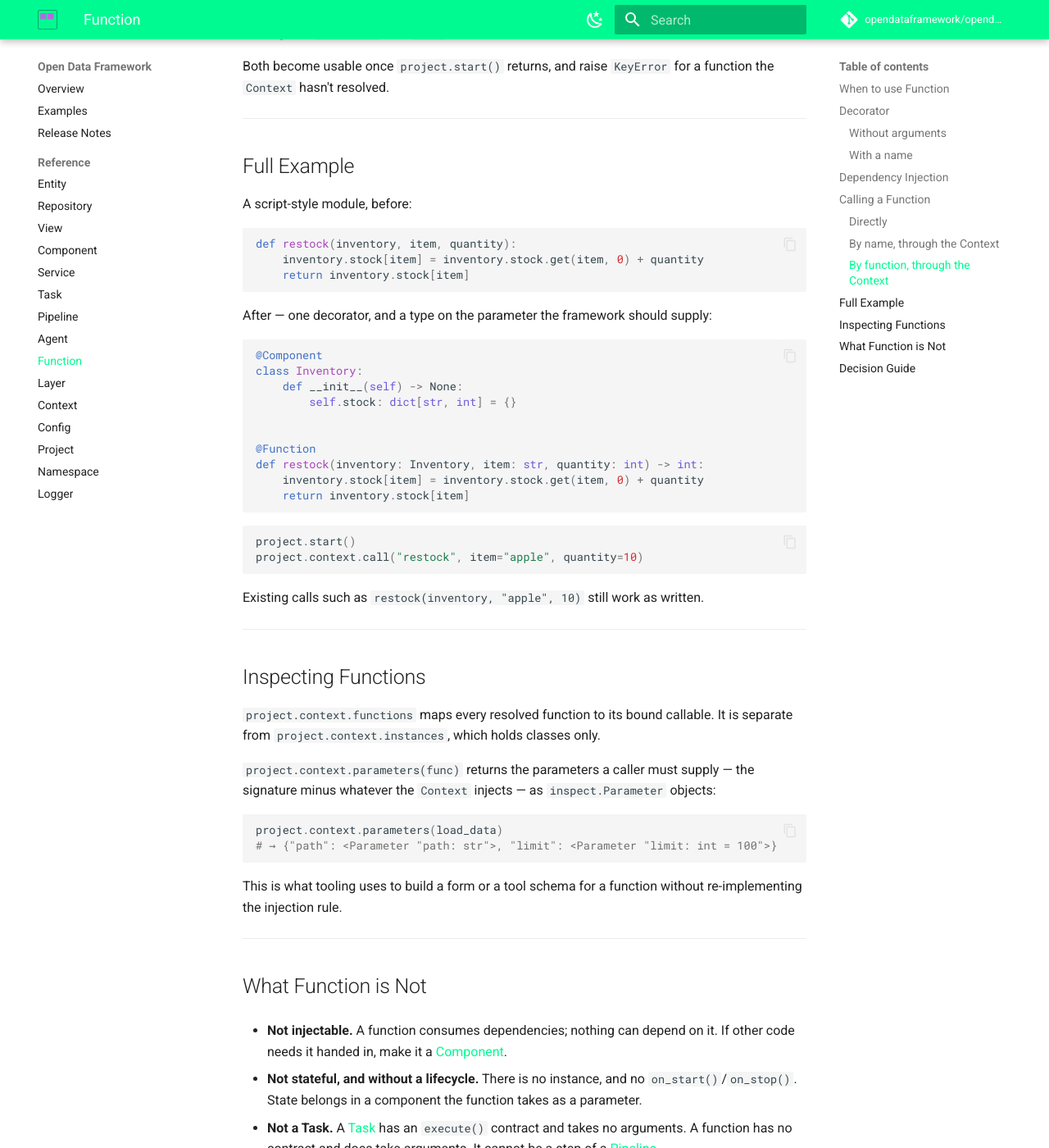
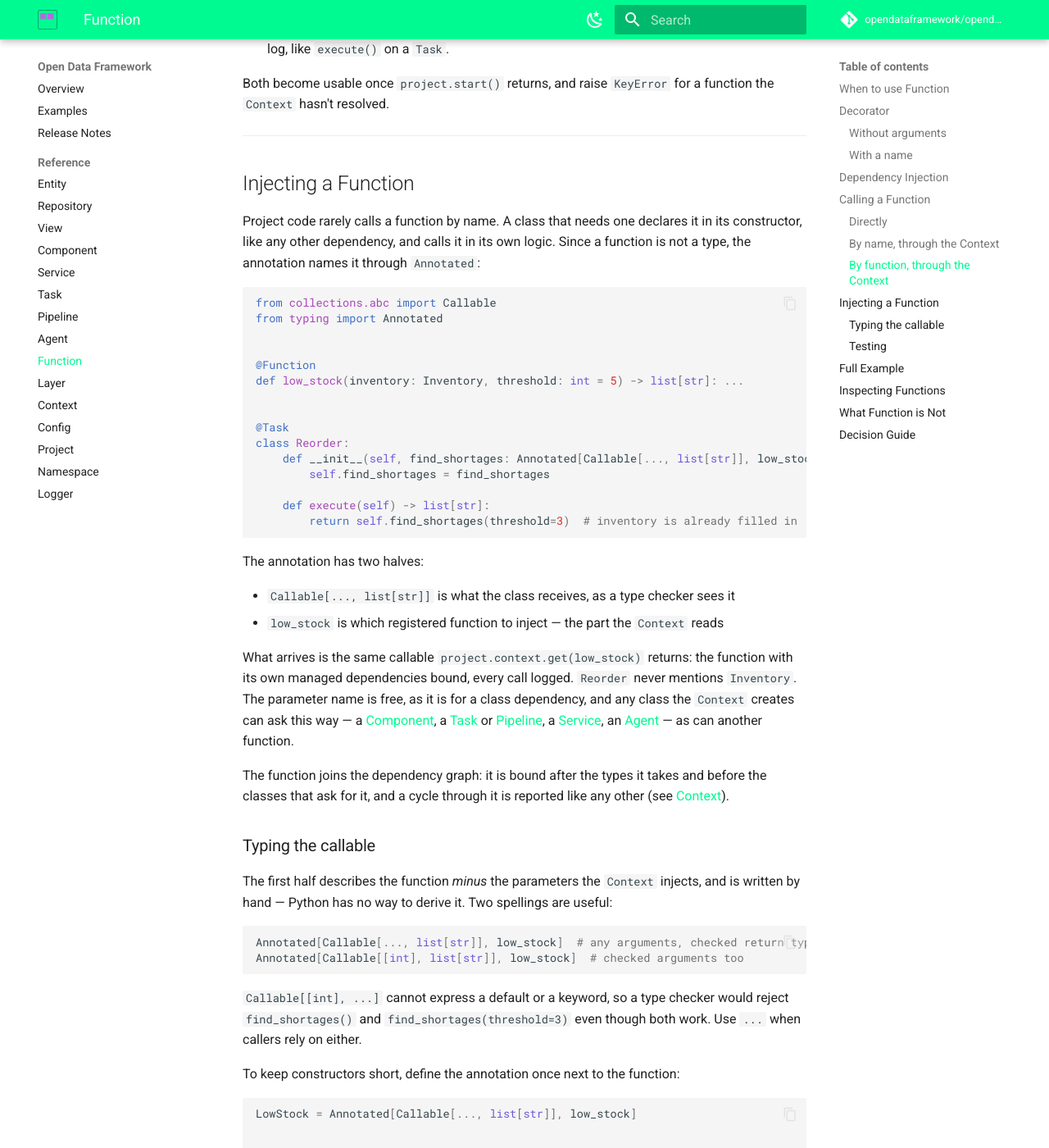
Before and after one commit to opendataframework/opendataframework, an MkDocs documentation site: the page built from docs/function.md, in a window 1280 px wide and 1400 px high, scrolled down 3307 px. Shown: the whole window at 82% size. Built offline with MkDocs 1.6.1 and Material for MkDocs 9.7.7, drawn with Linux system fonts in a browser that asks for light colours; comment, search, counter and statistics services are not loaded; some of the changed text lies outside the part shown.

Commit message:
:sparkles: feat(function): inject functions into classes
A registered function could only be reached by name through
`Context.call`, which is how tooling calls one, not how project code
does. A class that needs a function should declare it in its constructor
like any other dependency and call it in its own logic — the Context
cannot run a function itself, since it doesn't know the arguments, but
it can hand one over.

A function is not a type, so the constructor names it with
`Annotated[Callable[..., R], func]`: the first half is what a type
checker sees, the second is what gets injected. Annotating with the
function directly is rejected by type checkers, and matching by
parameter name would make the link implicit and take the name away from
the class.

Functions therefore join the topological sort, and their call logging
moves to bind time so an injected function is logged the same as one
called through the Context. They still have no lifecycle and stay out of
`Context.instances` and `Resolver.order`.

Asking for the same managed dependency under two parameters used to fail
with a misleading "Circular dependency detected". It still fails, as
both would receive the same object, but now says so.

````diff
--- a/docs/function.md
+++ b/docs/function.md
@@ -24,8 +24,8 @@ Use `@Function` when:
   MCP server built on top of the framework
 
 Prefer a class — [Component](component.md), [Task](task.md), [Service](service.md) —
-as soon as the logic needs state, startup or shutdown hooks, or to be injected into
-something else. `@Function` is the on-ramp; classes remain the recommended shape for
+as soon as the logic needs state or startup and shutdown hooks. `@Function` is the
+on-ramp; classes remain the recommended shape for
 code written for the framework from the start.
 
 ---
@@ -96,7 +96,8 @@ own name, as it would for a class.
 !!! note "String annotations are not injected"
     As with constructors, only an annotation that is an actual type counts. Under
     `from __future__ import annotations` every annotation is a string, so nothing is
-    injected and every parameter stays a call argument.
+    injected and every parameter stays a call argument. The same holds for a class
+    that asks for a function (see [Injecting a Function](#injecting-a-function)).
 
 ---
 
@@ -150,6 +151,84 @@ Both forms follow the same rules:
 
 Both become usable once `project.start()` returns, and raise `KeyError` for a function
 the `Context` hasn't resolved.
+
+---
+
+## Injecting a Function
+
+Project code rarely calls a function by name. A class that needs one declares it in
+its constructor, like any other dependency, and calls it in its own logic. Since a
+function is not a type, the annotation names it through `Annotated`:
+
+```python
+from collections.abc import Callable
+from typing import Annotated
+
+
+@Function
+def low_stock(inventory: Inventory, threshold: int = 5) -> list[str]: ...
+
+
+@Task
+class Reorder:
+    def __init__(self, find_shortages: Annotated[Callable[..., list[str]], low_stock]):
+        self.find_shortages = find_shortages
+
+    def execute(self) -> list[str]:
+        return self.find_shortages(threshold=3)  # inventory is already filled in
+```
+
+The annotation has two halves:
+
+* `Callable[..., list[str]]` is what the class receives, as a type checker sees it
+* `low_stock` is which registered function to inject — the part the `Context` reads
+
+What arrives is the same callable `project.context.get(low_stock)` returns: the
+function with its own managed dependencies bound, every call logged. `Reorder` never
+mentions `Inventory`. The parameter name is free, as it is for a class dependency, and
+any class the `Context` creates can ask this way — a [Component](component.md), a
+[Task](task.md) or [Pipeline](pipeline.md), a [Service](service.md), an
+[Agent](agent.md) — as can another function.
+
+The function joins the dependency graph: it is bound after the types it takes and
+before the classes that ask for it, and a cycle through it is reported like any other
+(see [Context](context.md#circular-dependencies)).
+
+### Typing the callable
+
+The first half describes the function *minus* the parameters the `Context` injects,
+and is written by hand — Python has no way to derive it. Two spellings are useful:
+
+```python
+Annotated[Callable[..., list[str]], low_stock]  # any arguments, checked return type
+Annotated[Callable[[int], list[str]], low_stock]  # checked arguments too
+```
+
+`Callable[[int], ...]` cannot express a default or a keyword, so a type checker would
+reject `find_shortages()` and `find_shortages(threshold=3)` even though both work.
+Use `...` when callers rely on either.
+
+To keep constructors short, define the annotation once next to the function:
+
+```python
+LowStock = Annotated[Callable[..., list[str]], low_stock]
+
+
+@Task
+class Reorder:
+    def __init__(self, find_shortages: LowStock): ...
+```
+
+A `type LowStock = ...` alias works the same way.
+
+### Testing
+
+The constructor takes any callable, so a test needs no framework:
+
+```python
+def test_reorder():
+    assert Reorder(lambda threshold: ["bolts"]).execute() == ["bolts"]
+```
 
 ---
 
@@ -207,16 +286,14 @@ re-implementing the injection rule.
 
 ## What Function is Not
 
-* **Not injectable.** A function consumes dependencies; nothing can depend on it. If
-  other code needs it handed in, make it a [Component](component.md).
-
 * **Not stateful, and without a lifecycle.** There is no instance, and no
   `on_start()`/`on_stop()`. State belongs in a component the function takes as a
   parameter.
 
 * **Not a Task.** A [Task](task.md) has an `execute()` contract and takes no arguments.
-  A function has no contract and does take arguments. It cannot be a step of a
-  [Pipeline](pipeline.md).
+  A function has no contract and does take arguments. The `Context` cannot run one on
+  its own — it doesn't know the arguments — so a function is not itself a step of a
+  [Pipeline](pipeline.md); a task that injects it is.
 
 * **Not tagged with a Layer.** [Layer](layer.md) decorators apply to classes only.
 
@@ -230,6 +307,7 @@ re-implementing the injection rule.
 | I need to...                                        | Use                       |
 | --------------------------------------------------- | ------------------------- |
 | Make an existing function known to the framework    | `Function`                |
+| Call a registered function from a class             | Inject it with `Annotated` |
 | Provide a reusable, injectable capability           | [Component](component.md) |
 | Execute a bounded unit of work once, no arguments   | [Task](task.md)           |
 | Coordinate multiple tasks into a workflow           | [Pipeline](pipeline.md)   |
````
Also changed, not shown: CLAUDE.md (+1 -1 lines), README.md (+13 -0 lines), docs/agent.md (+15 -0 lines), docs/context.md (+14 -1 lines), docs/examples.md (+1 -1 lines), docs/release-notes.md (+11 -3 lines), examples/08-function/README.md (+12 -3 lines), examples/README.md (+1 -1 lines), 7 other files.
